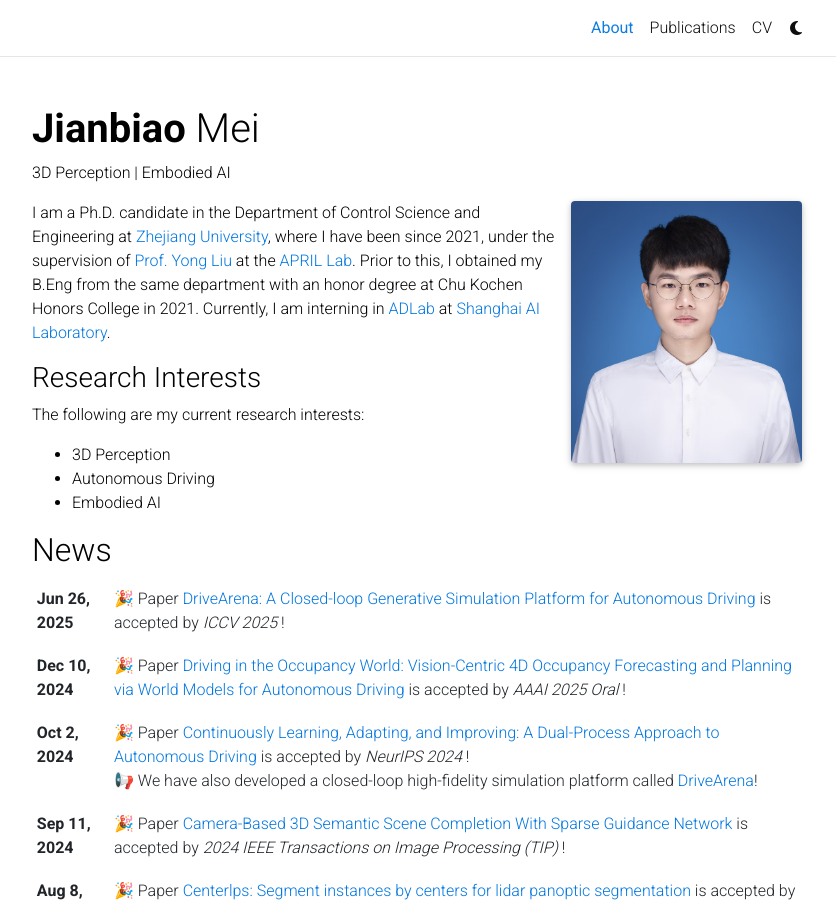
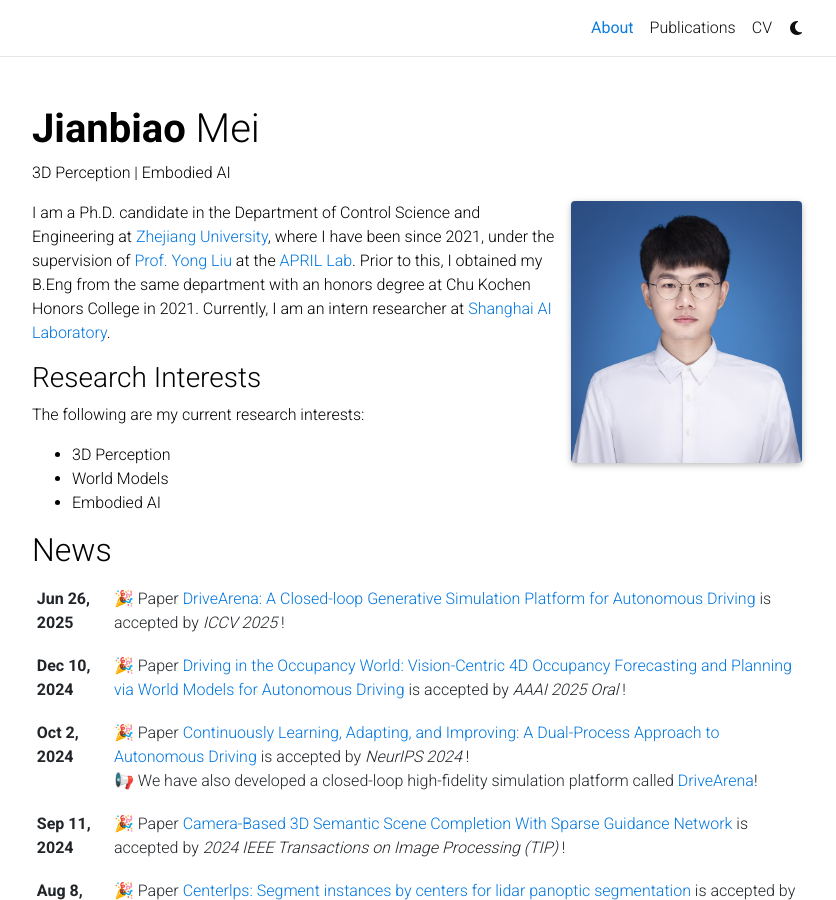
Before and after one commit to jianbiaomei/jianbiaomei.github.io, a Jekyll site: the page built from _pages/about.md, in a window 1280 px wide and 900 px high. Shown: the whole window, without its empty margins (223-1059 px from the left). Built offline with Jekyll 4.4.1, drawn with Linux system fonts in a browser that asks for light colours; comment, search, counter and statistics services are not loaded; a style sheet for code colours, icons or effects is not loaded.

Commit message:
Update about.md

```diff
--- a/_pages/about.md
+++ b/_pages/about.md
@@ -18,12 +18,12 @@ latest_posts: false # includes a list of the newest posts
 selected_papers: true # includes a list of papers marked as "selected={true}"
 social: true # includes social icons at the bottom of the page
 ---
- I am a Ph.D. candidate in the Department of Control Science and Engineering at [Zhejiang University](https://www.zju.edu.cn/), where I have been since 2021, under the supervision of [Prof. Yong Liu](https://person.zju.edu.cn/yongliu) at the [APRIL Lab](https://april.zju.edu.cn/). Prior to this, I obtained my B.Eng from the same department with an honor degree at Chu Kochen Honors College in 2021. Currently, I am interning in  <a href="https://pjlab-adg.github.io/">ADLab</a> at <a href="https://www.shlab.org.cn/">Shanghai AI Laboratory</a>.
+ I am a Ph.D. candidate in the Department of Control Science and Engineering at [Zhejiang University](https://www.zju.edu.cn/), where I have been since 2021, under the supervision of [Prof. Yong Liu](https://person.zju.edu.cn/yongliu) at the [APRIL Lab](https://april.zju.edu.cn/). Prior to this, I obtained my B.Eng from the same department with an honors degree at Chu Kochen Honors College in 2021. Currently, I am an intern researcher at <a href="https://www.shlab.org.cn/">Shanghai AI Laboratory</a>.
 
 
 ### Research Interests
 The following are my current research interests:
 <!-- See also [list of publications](/publications). -->
 - 3D Perception
-- Autonomous Driving
+- World Models
 - Embodied AI
```
